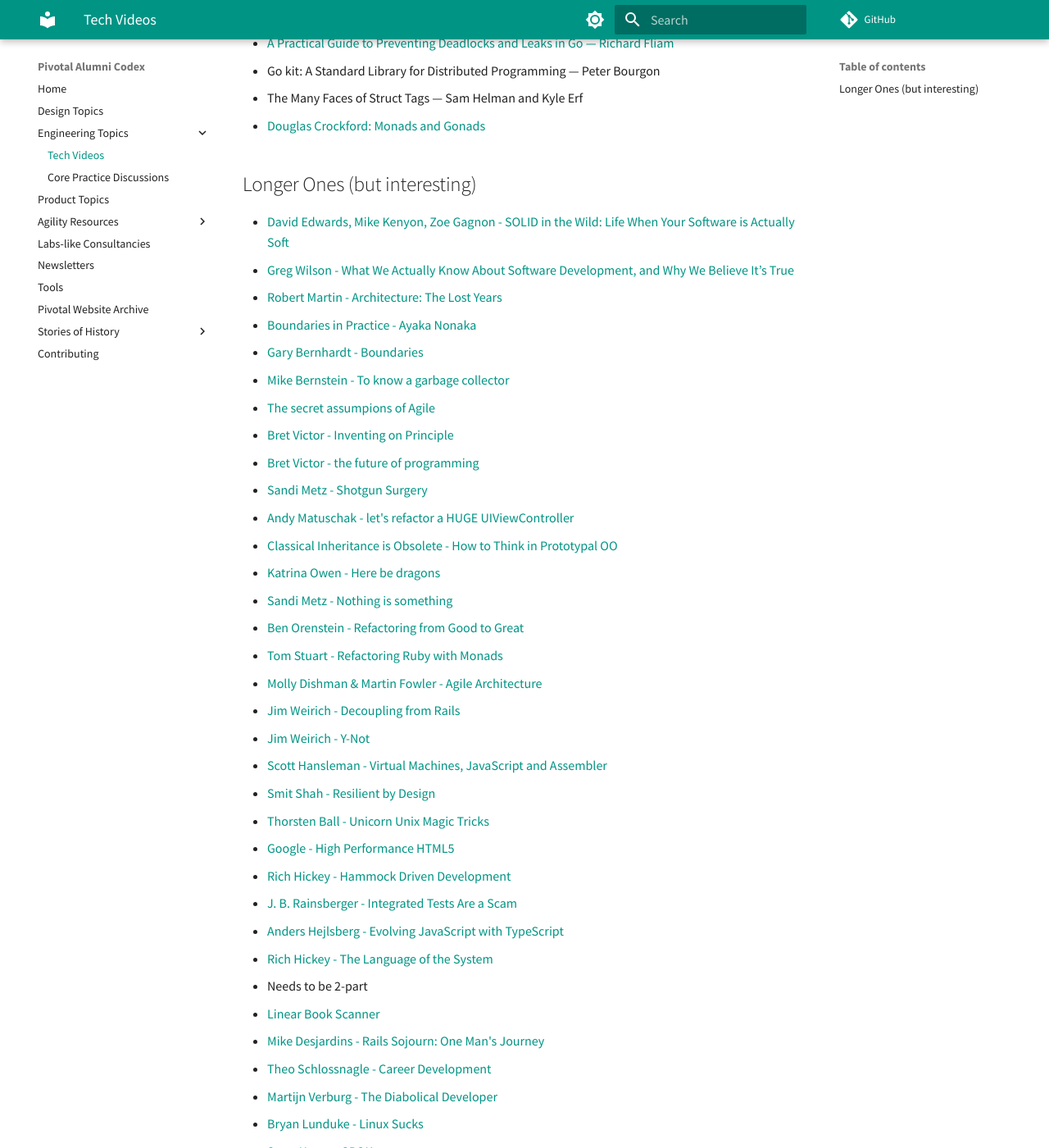
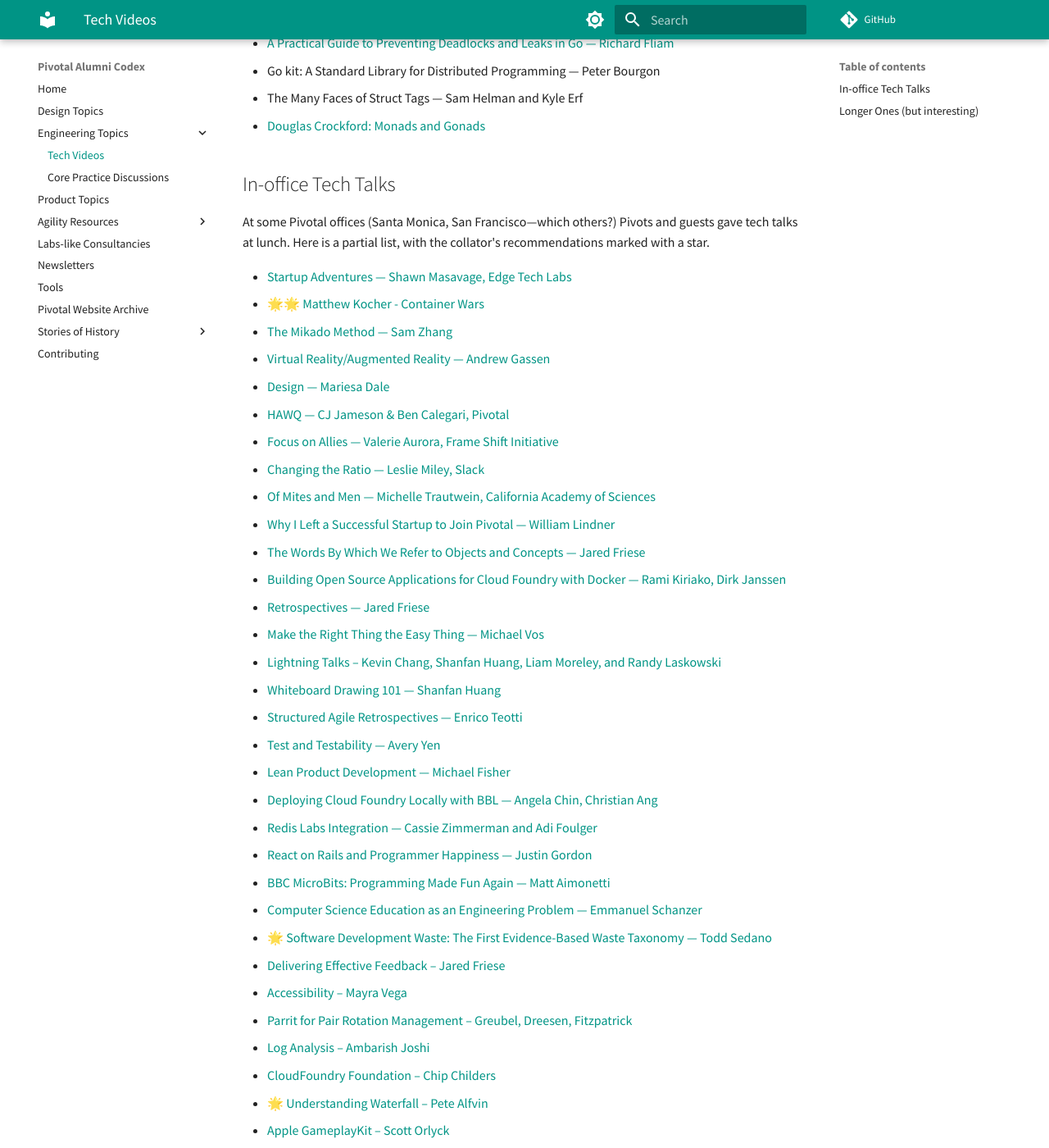
Before and after one commit to alumni-codex/alumni-codex.github.io, an MkDocs documentation site: the page built from docs/engineering/tech-videos.md, in a window 1280 px wide and 1400 px high, scrolled down 509 px. Shown: the whole window at 82% size. Built offline with MkDocs 1.6.1 and Material for MkDocs 9.7.7, drawn with Linux system fonts in a browser that asks for light colours; comment, search, counter and statistics services are not loaded; some of the changed text lies outside the part shown.

Commit message:
Update tech-videos.md
in-office tech vids from SF, LA, and a few other offices

```diff
--- a/docs/engineering/tech-videos.md
+++ b/docs/engineering/tech-videos.md
@@ -15,6 +15,54 @@
 - Go kit: A Standard Library for Distributed Programming — Peter Bourgon
 - The Many Faces of Struct Tags — Sam Helman and Kyle Erf
 - [Douglas Crockford: Monads and Gonads](http://www.youtube.com/watch?v=dkZFtimgAcM)
+
+## In-office Tech Talks
+
+At some Pivotal offices (Santa Monica, San Francisco—which others?) Pivots and guests gave tech talks at lunch. Here is a partial list, with the collator's recommendations marked with a star.
+
+- [Startup Adventures — Shawn Masavage, Edge Tech Labs](https://www.youtube.com/watch?v=A7vt2KnBId0)
+- 🌟🌟 [Matthew Kocher - Container Wars](https://www.youtube.com/watch?v=I6X73XptzI0)
+- [The Mikado Method — Sam Zhang](https://www.youtube.com/watch?v=nJSNpcXrPYU)
+- [Virtual Reality/Augmented Reality — Andrew Gassen](https://www.youtube.com/watch?v=oz42tjaL0z4)
+- [Design — Mariesa Dale](https://www.youtube.com/watch?v=lWlyYf2JfV4)
+- [HAWQ — CJ Jameson & Ben Calegari, Pivotal](https://www.youtube.com/watch?v=CFVvfG6Fa_4)
+- [Focus on Allies — Valerie Aurora, Frame Shift Initiative](https://www.youtube.com/watch?v=7xzZpt2e6nI)
+- [Changing the Ratio — Leslie Miley, Slack](https://www.youtube.com/watch?v=W4VqtOoObaQ)
+- [Of Mites and Men — Michelle Trautwein, California Academy of Sciences](https://www.youtube.com/watch?v=Klx535eyd0w)
+- [Why I Left a Successful Startup to Join Pivotal — William Lindner](https://www.youtube.com/watch?v=shQumCmGY-s)
+- [The Words By Which We Refer to Objects and Concepts — Jared Friese](https://www.youtube.com/watch?v=vxunXxnJq7Q)
+- [Building Open Source Applications for Cloud Foundry with Docker — Rami Kiriako, Dirk Janssen](https://www.youtube.com/watch?v=7y2BChFnqfs)
+- [Retrospectives — Jared Friese](https://www.youtube.com/watch?v=mpGmnkc3qoU)
+- [Make the Right Thing the Easy Thing — Michael Vos](https://www.youtube.com/watch?v=hyXxPTWIZAA)
+- [Lightning Talks – Kevin Chang, Shanfan Huang, Liam Moreley, and Randy Laskowski](https://www.youtube.com/watch?v=Ov18UdYw1GI)
+- [Whiteboard Drawing 101 — Shanfan Huang](https://www.youtube.com/watch?v=9bb_2CirlTc)
+- [Structured Agile Retrospectives — Enrico Teotti](https://www.youtube.com/watch?v=-Pw-p6DzvFQ)
+- [Test and Testability — Avery Yen](https://www.youtube.com/watch?v=0GXoNFFuUTE)
+- [Lean Product Development — Michael Fisher](https://www.youtube.com/watch?v=vDUcg2XUH0Q)
+- [Deploying Cloud Foundry Locally with BBL — Angela Chin, Christian Ang](https://www.youtube.com/watch?v=g9YOBZqGC14)
+- [Redis Labs Integration — Cassie Zimmerman and Adi Foulger](https://www.youtube.com/watch?v=1PtjuBZ-CEY)
+- [React on Rails and Programmer Happiness — Justin Gordon](https://www.youtube.com/watch?v=R67NeiUqWwA)
+- [BBC MicroBits: Programming Made Fun Again — Matt Aimonetti](https://www.youtube.com/watch?v=vJe_FgeOh58)
+- [Computer Science Education as an Engineering Problem — Emmanuel Schanzer](https://www.youtube.com/watch?v=turBxnXqIls)
+- 🌟 [Software Development Waste: The First Evidence-Based Waste Taxonomy — Todd Sedano](https://www.youtube.com/watch?v=VnANChpFFxk)
+- [Delivering Effective Feedback – Jared Friese](https://www.youtube.com/watch?v=jn3n12AIs2U)
+- [Accessibility – Mayra Vega](https://www.youtube.com/watch?v=SiFBEF7MU1w)
+- [Parrit for Pair Rotation Management – Greubel, Dreesen, Fitzpatrick](https://www.youtube.com/watch?v=YVMuMK5Ru_A)
+- [Log Analysis – Ambarish Joshi](https://www.youtube.com/watch?v=2sWlEHvcOCk)
+- [CloudFoundry Foundation – Chip Childers](https://www.youtube.com/watch?v=2ReIxzlEBrk)
+- 🌟 [Understanding Waterfall – Pete Alfvin](https://www.youtube.com/watch?v=l1ky-ux8gL8)
+- [Apple GameplayKit – Scott Orlyck](https://www.youtube.com/watch?v=uKiiFIixDvE)
+- [Modeling Engine Degradation – April Song](https://www.youtube.com/watch?v=Y7ZU6THUYZ4)
+- [Building Lean Microservices – Jeff Taylor](https://www.youtube.com/watch?v=Av3EGjCcrjI)
+- 🌟🌟 [Networking 101 for Software Engineers – Gabriel Rosenhouse](https://www.youtube.com/watch?v=6_FHs_g1yw4)
+- [Cloud Native Architectures and Microservices – Kenny Bastani](https://www.youtube.com/watch?v=GIiupuy-TCk)
+- [Kotlin – Leonhardt Koepsell](https://www.youtube.com/watch?v=x-fhypIRip4)
+- [Paulina Galindo: Through the Lens of a Photographer](https://www.youtube.com/watch?v=p-hlF-Q_udg)
+- [Consensus in Distributed Systems – Rowan Jacobs](https://www.youtube.com/watch?v=sTfoPjY3Olg)
+- [Namespaces and Networking in Linux and Cloud Foundry – Angela Chin and Amelia Downs](https://www.youtube.com/watch?v=stp7J949mGM)
+- [The Land before Bosh – Genevieve L'Esperance](https://www.youtube.com/watch?v=mAKbicwrnHA)
+- [Using Architecture Decision Records – Jonathan Wolski](https://www.youtube.com/watch?v=MQJUWtTM1-E)
+- 🌟🌟 [Creating Survey Questions – Dirk Janssen](https://www.youtube.com/watch?v=1uf3QM1hHt4)
 
 ## Longer Ones (but interesting)
 - [David Edwards, Mike Kenyon, Zoe Gagnon - SOLID in the Wild: Life When Your Software is Actually Soft](https://youtu.be/RtqKN9xEK0c?si=6sXlBT941P8WNXp1)
```
